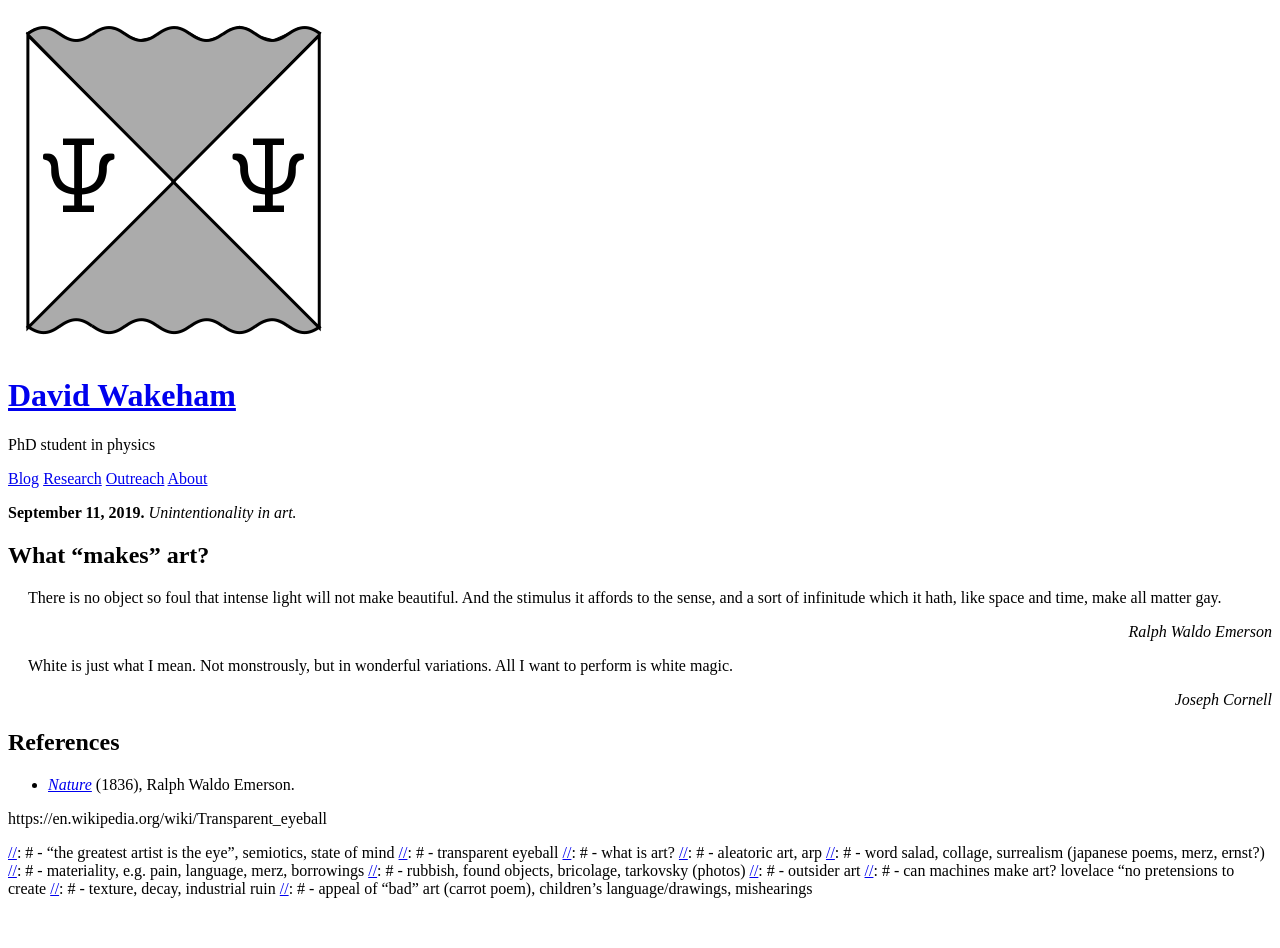
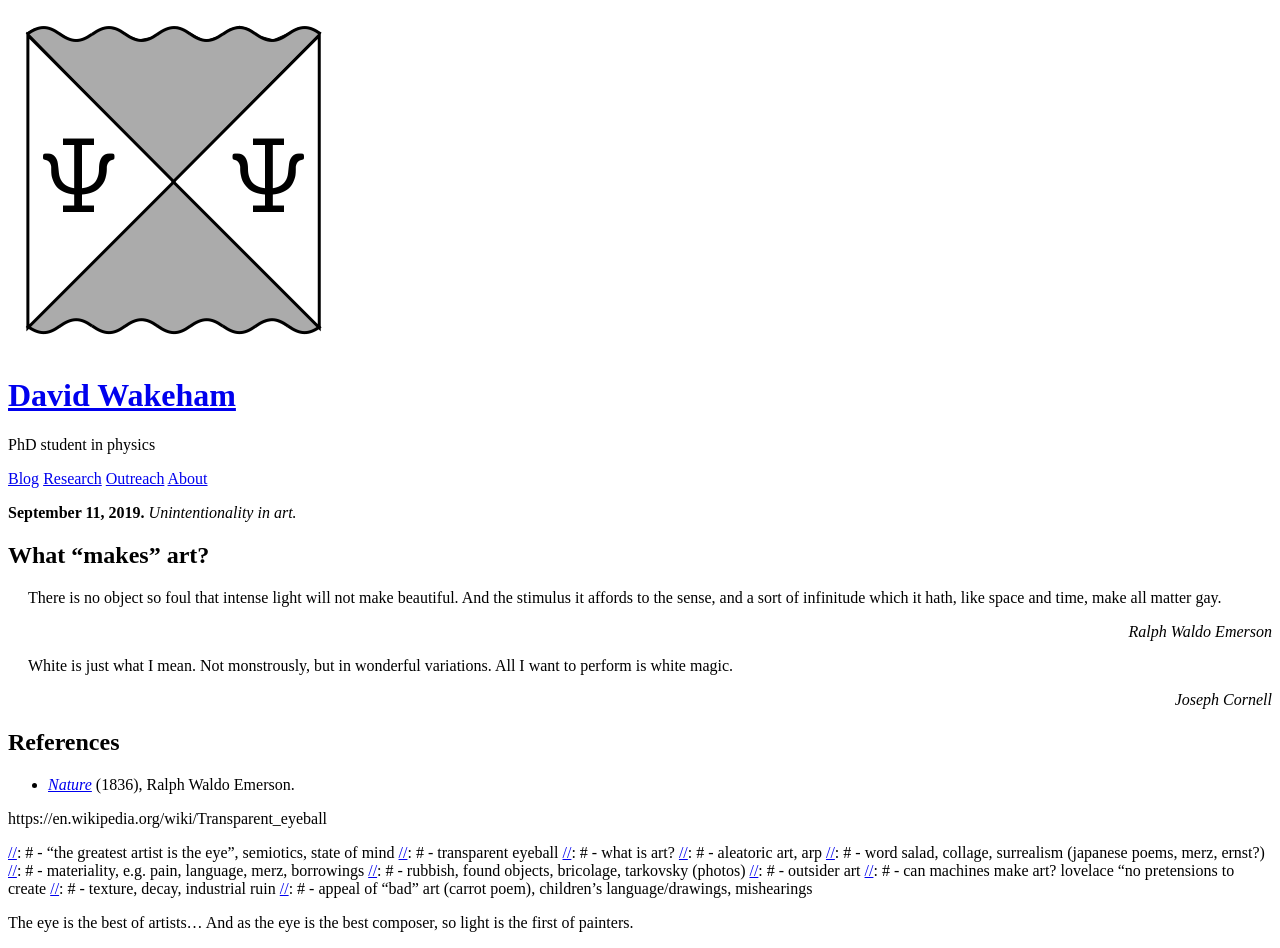
Before and after one commit to hapax/hapax.github.io, a Jekyll site: the page built from assets/unintentional.md, in a window 1280 px wide. Built offline with Jekyll 4.4.1, drawn with Linux system fonts in a browser that asks for light colours; our own code applies the rules of GitHub Pages for plain Markdown files; a script that is not in the unit is left out; before the commit the page ends 914 px from its top, so only the background shows below that.

Commit message:
Update unintentional.md

```diff
--- a/assets/unintentional.md
+++ b/assets/unintentional.md
@@ -46,3 +46,5 @@ https://en.wikipedia.org/wiki/Transparent_eyeball
 [//]: #   - can machines make art? lovelace "no pretensions to create
 [//]: #   - texture, decay, industrial ruin
 [//]: #   - appeal of "bad" art (carrot poem), children's language/drawings, mishearings
+
+The eye is the best of artists... And as the eye is the best composer, so light is the first of painters.
```
